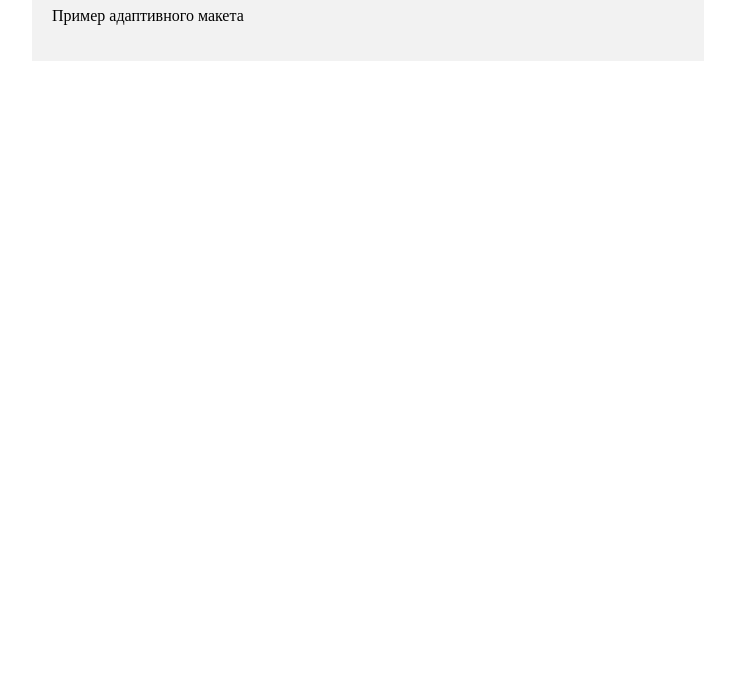
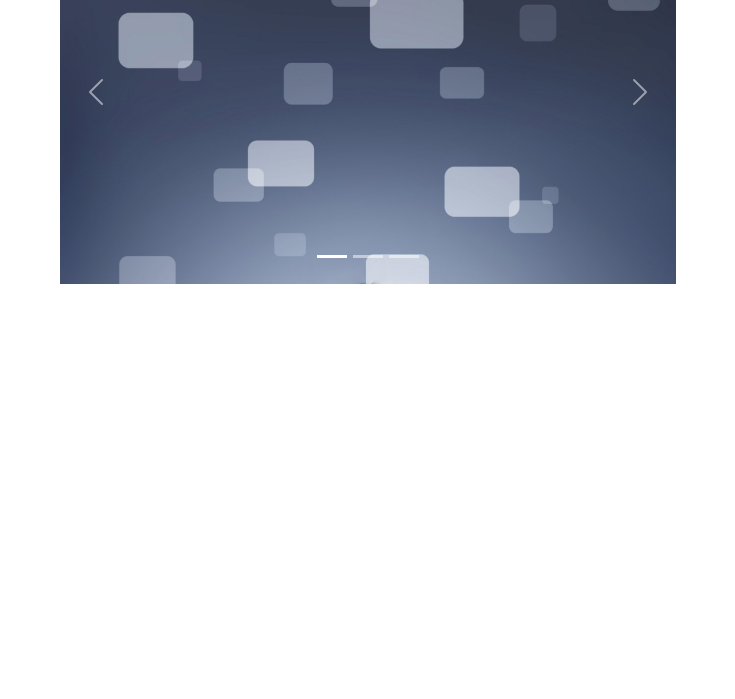
Before and after one commit to MegaLodonProg/MegaLodonProg.gidhub.io, a plain HTML site: page Home Work.html in a window 1280 px wide. Shown: the part 101-800 px from the top of the page, without its empty margins (272-1007 px from the left). Drawn offline with nearby package versions, Linux system fonts and the light colour scheme.

Commit message:
Update Home Work.html

```diff
--- a/Home Work.html
+++ b/Home Work.html
@@ -1,40 +1,38 @@
 <!DOCTYPE html>
-<html lang="ru">
-
+<html lang="en">
 <head>
     <meta charset="UTF-8">
     <meta name="viewport" content="width=device-width, initial-scale=1.0">
     <title>Document</title>
-    <style>
-        .container {
-            background-color: #f2f2f2;
-            padding: 20px;
-            margin: 0 auto;
-        }
-
-        @media screen and (max-width: 768px) {
-            .container {
-                width: 100%;
-
-            }
-        }
-        @media screen and (min-width: 769px) {
-            .container {
-                width: 50%;
-
-            }
-        }
-    </style>
+    <link href="https://cdn.jsdelivr.net/npm/bootstrap@5.3.1/dist/css/bootstrap.min.css" rel="stylesheet" integrity="sha384-4bw+/aepP/YC94hEpVNVgiZdgIC5+VKNBQNGCHeKRQN+PtmoHDEXuppvnDJzQIu9" crossorigin="anonymous">
+    <script src="https://cdn.jsdelivr.net/npm/bootstrap@5.3.1/dist/js/bootstrap.bundle.min.js" integrity="sha384-HwwvtgBNo3bZJJLYd8oVXjrBZt8cqVSpeBNS5n7C8IVInixGAoxmnlMuBnhbgrkm" crossorigin="anonymous"></script>
 </head>
-
 <body>
-    <div class="container">
-        <h1>Адаптивность сайта</h1>
-        <p>Пример адаптивного макета</p>
+    <div id="carouselExampleIndicators" class="carousel slide w-50 container">
+        <div class="carousel-indicators">
+          <button type="button" data-bs-target="#carouselExampleIndicators" data-bs-slide-to="0" class="active" aria-current="true" aria-label="Slide 1"></button>
+          <button type="button" data-bs-target="#carouselExampleIndicators" data-bs-slide-to="1" aria-label="Slide 2"></button>
+          <button type="button" data-bs-target="#carouselExampleIndicators" data-bs-slide-to="2" aria-label="Slide 3"></button>
+        </div>
+        <div class="carousel-inner">
+          <div class="carousel-item active">
+            <img src="/MegaLodonProg.gidhub.io/Static/IMG/fon.jpg" class="d-block w-100 img-fluid">
+          </div>
+          <div class="carousel-item">
+            <img src="/MegaLodonProg.gidhub.io/Static/IMG/JPG1.jpg" class="d-block w-100 img-fluid">
+          </div>
+          <div class="carousel-item">
+            <img src="/MegaLodonProg.gidhub.io/Static/IMG/JPG2.jpg" class="d-block w-100 img-fluid">
+          </div>
+        </div>
+        <button class="carousel-control-prev" type="button" data-bs-target="#carouselExampleIndicators" data-bs-slide="prev">
+          <span class="carousel-control-prev-icon" aria-hidden="true"></span>
+          <span class="visually-hidden">Предыдущий</span>
+        </button>
+        <button class="carousel-control-next" type="button" data-bs-target="#carouselExampleIndicators" data-bs-slide="next">
+          <span class="carousel-control-next-icon" aria-hidden="true"></span>
+          <span class="visually-hidden">Следующий</span>
+        </button>
     </div>
-
-
-
 </body>
-
 </html>
```
